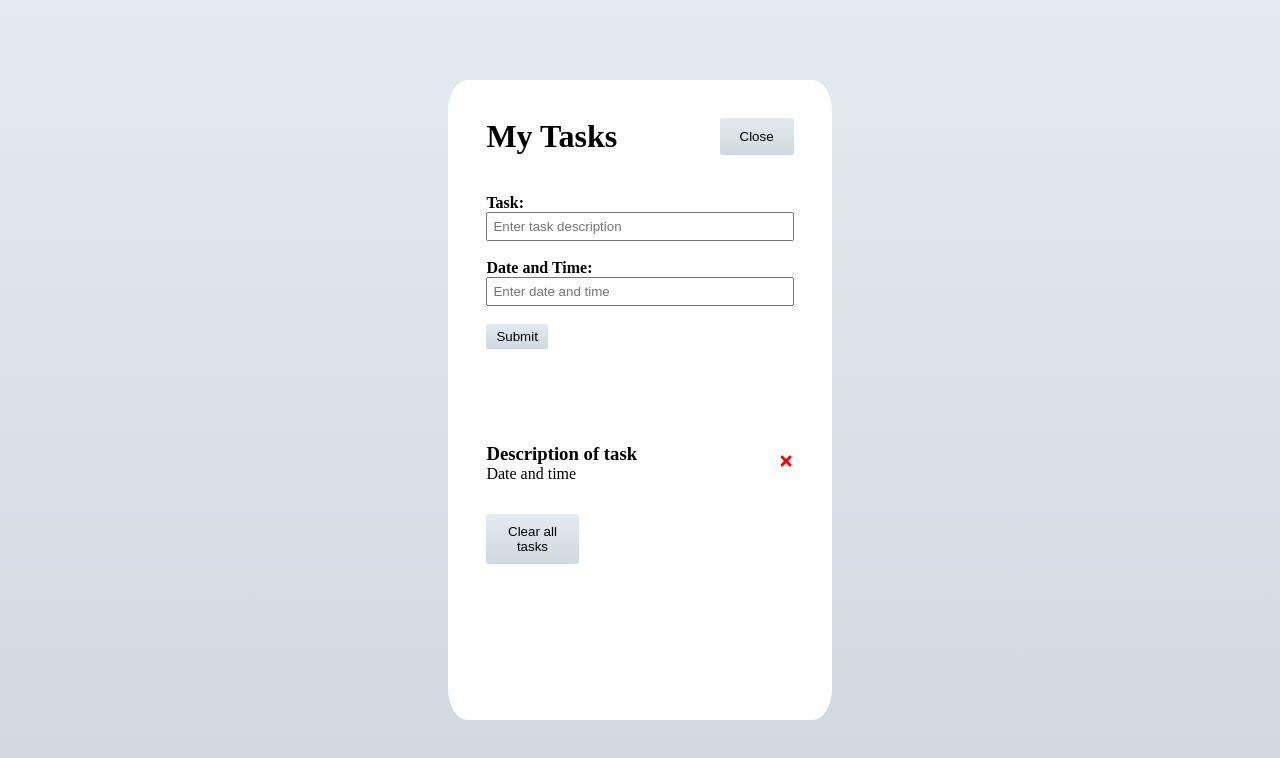
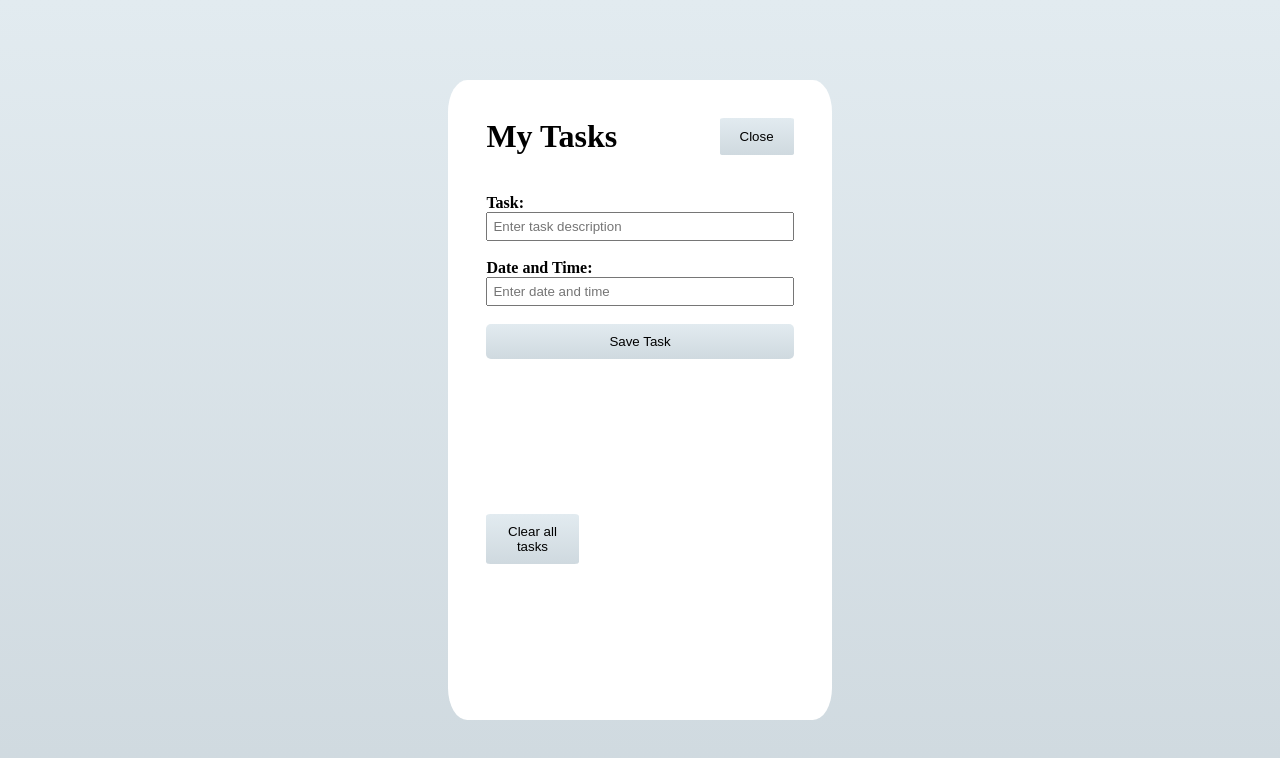
Before and after one commit to Abongile-web/task-tracker-app, a React (Create React App) app: page / in a window 1280 px wide. Both pictures are taken after a click on the button "Add". Shown: the top 758 px of the page. Built offline with nearby package versions, Linux system fonts and the light colour scheme.

Commit message:
add task functionality added

```diff
--- a/src/App.js
+++ b/src/App.js
@@ -4,9 +4,34 @@ import Task from './components/Task'
 import ClearTasks from './components/ClearTasks'
 import {useState} from 'react'
 
+
+
 function App() {
   // Toggle add tasks
   const [showAdd, setShowAdd] = useState(false)
+
+  //Store Tasks
+  const [tasks, setTasks] = useState([
+    // {
+    //   text: 'Doctors appointment',
+    //   day: 'Feb 5th at 09:00am'
+    // },
+    // {
+    //   text: 'Doctors appointment',
+    //   day: 'Feb 5th at 09:00am'
+    // }
+  ])
+
+  // Add Task
+  const addTask = (task) => {
+    console.log(task)
+    const id = Math.floor(Math.random() * 10000) + 1
+    console.log(id)
+
+    const newTask = {id, ...task}
+
+    setTasks([...tasks, newTask])
+  }
 
   return (
     <div className='container'>
@@ -15,9 +40,9 @@ function App() {
 
       <div className="allTasks">
         {/* if show add is true */}
-        {showAdd && <AddTask />}
+        {showAdd && <AddTask onAdd={addTask} />}
 
-        <Task />
+        <Task tasks={tasks}/>
       </div>
 
         <ClearTasks />
--- a/src/components/AddTask.js
+++ b/src/components/AddTask.js
@@ -1,15 +1,33 @@
 import React from 'react'
+import {useState} from 'react'
 
-const AddTask = () => {
+const AddTask = ({onAdd}) => {
+    const [text, setText] = useState('')
+    const [day, setDay] = useState('')
+
+    const onSubmit = (e) => {
+        e.preventDefault()
+
+        if(!text) {
+            alert('PLease add a task')
+            return
+        }
+
+        onAdd({text, day})
+
+        setText('')
+        setDay('')
+    }
+
     return (
-        <form>
+        <form onSubmit={onSubmit}>
             <h4>Task:</h4>
-            <input type='text' placeholder='Enter task description'></input>
+            <input type='text' placeholder='Enter task description' value={text} onChange={(e) => setText(e.target.value)}></input>
             <br></br>
             <h4>Date and Time:</h4>
-            <input type='text' placeholder='Enter date and time'></input>
+            <input type='text' placeholder='Enter date and time' value={day} onChange={(e) => setDay(e.target.value)}></input>
             <br></br>
-            <button type='submit'>Submit</button>
+            <button type='submit'>Save Task</button>
         </form>
     )
 }
--- /dev/null
+++ b/src/components/SingleTask.js
@@ -0,0 +1,19 @@
+import React from 'react'
+import {FaTimes} from 'react-icons/fa'
+
+const SingleTask = ({task}) => {
+    return (
+        <div className='task'>
+            <div className='task-details'>
+                <h4>{task.text}</h4>
+                <p>{task.day}</p>
+            </div>
+
+            <div className='task-close'>
+                <p><FaTimes /></p>
+            </div>
+        </div>
+    )
+}
+
+export default SingleTask
--- a/src/components/Task.js
+++ b/src/components/Task.js
@@ -1,18 +1,16 @@
 import React from 'react'
-import {FaTimes} from 'react-icons/fa'
+import SingleTask from './SingleTask'
 
-const Task = () => {
+
+const Task = ({tasks}) => {
     return (
-        <div className='task'>
-            <div className='task-details'>
-                <h3>Description of task</h3>
-                <p>Date and time</p>
-            </div>
 
-            <div className='task-close'>
-                <p><FaTimes /></p>
-            </div>
-        </div>
+            <>
+                {tasks.map((task) => (
+                        <SingleTask task={task}/>
+                ))}
+            </>
+
     )
 }
 
--- a/src/index.css
+++ b/src/index.css
@@ -43,7 +43,6 @@ header button {
   min-height: 40vh;
   display: flex;
   flex-direction: column;
-  justify-content: space-between;
 }
 
 form {
@@ -56,19 +55,27 @@ form input {
 }
 
 form button {
-  width: 20%;
-  padding: 5px 0;
+  padding: 10px 0;
   background-image: linear-gradient(to top, #cfd9df 0%, #e2ebf0 100%);
   border: none;
-  border-radius: 5%;
+  border-radius: 5px;
   cursor: pointer;
+  margin-bottom: 5%;
 }
 
 .task {
   display: flex;
   justify-content: space-between;
   align-items: center;
-  padding-bottom: 10%;
+  margin-bottom: 5%;
+  padding: 10px;
+  background-color: rgb(249, 249, 249);
+  border-left: turquoise solid 3px;
+  box-shadow: 2px 2px rgb(237, 237, 237);
+}
+
+.task-details p {
+  font-size: 12px;
 }
 
 .task-close p {
```
